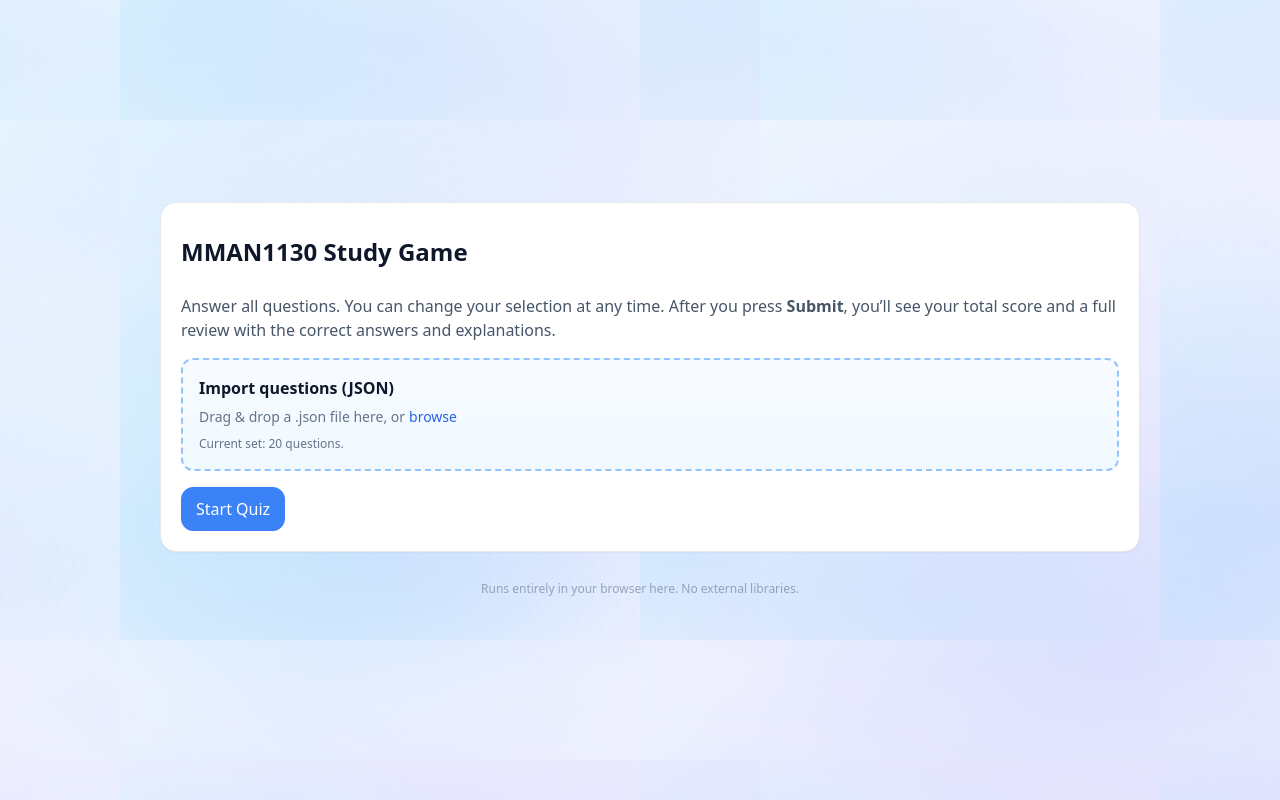
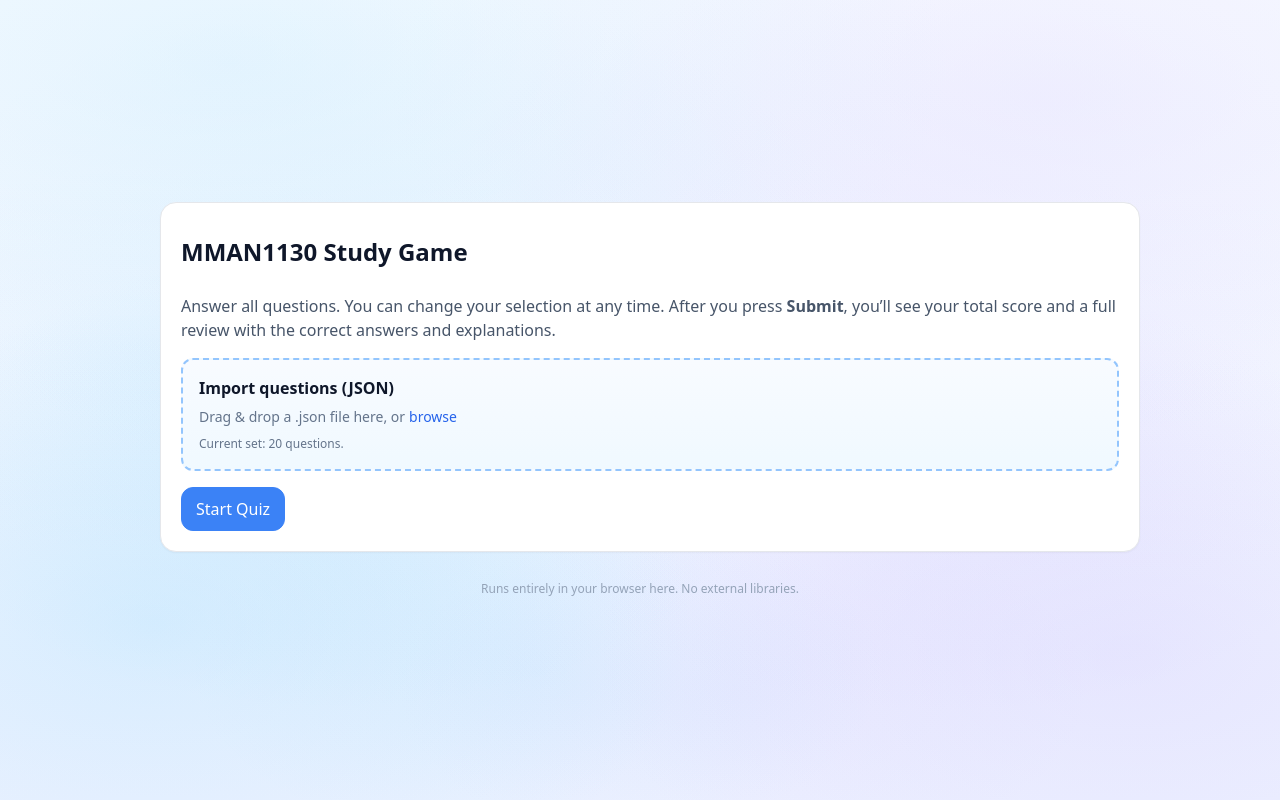
Before and after one commit to CaptainBertie/Study-Game, a React (Vite) app: page / in a window 1280 px wide. Built offline with nearby package versions, Linux system fonts and the light colour scheme.

Commit message:
ui(bg): remove tiling; revert to single cloudy hero background locked on scroll

```diff
--- a/src/index.css
+++ b/src/index.css
@@ -75,12 +75,12 @@
 
 /* Ensure background clouds persist across long pages like Review */
 html, body {
-  /* Layer hero clouds over two staggered repeating tiles for consistent density */
-  background-image: var(--page-bg), var(--page-bg-tile-1), var(--page-bg-tile-2);
-  background-attachment: fixed, fixed, fixed;
-  background-repeat: no-repeat, repeat, repeat;
-  background-size: cover, var(--page-bg-tile-size-1, 760px 760px), var(--page-bg-tile-size-2, 520px 520px);
-  background-position: center center, 0 0, 120px 120px;
+  /* Single cloudy background, locked while scrolling */
+  background-image: var(--page-bg);
+  background-attachment: fixed;
+  background-repeat: no-repeat;
+  background-size: cover;
+  background-position: center center;
 }
 
 /* Hide scrollbars for elements that opt-in via data-hide-scrollbar */
```
